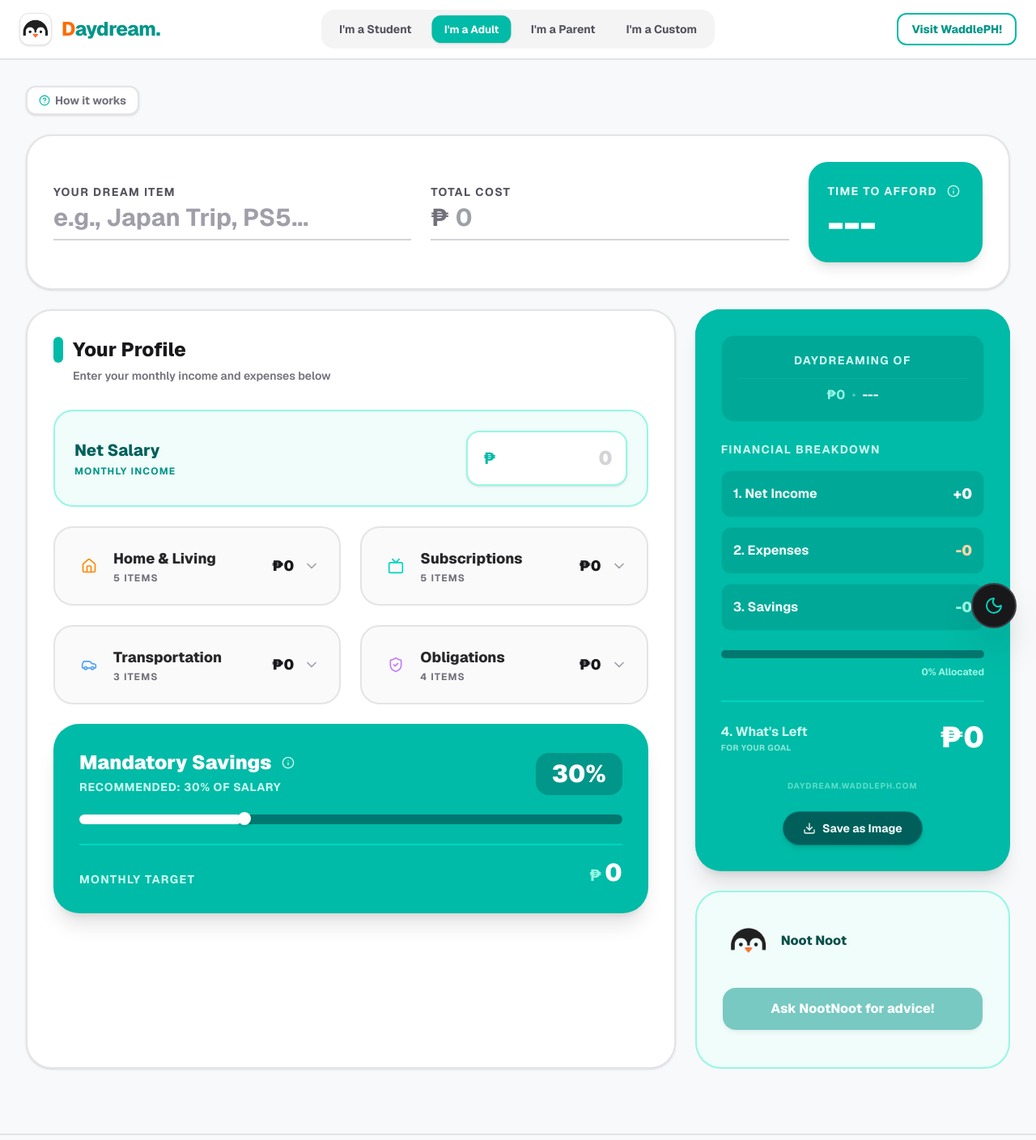
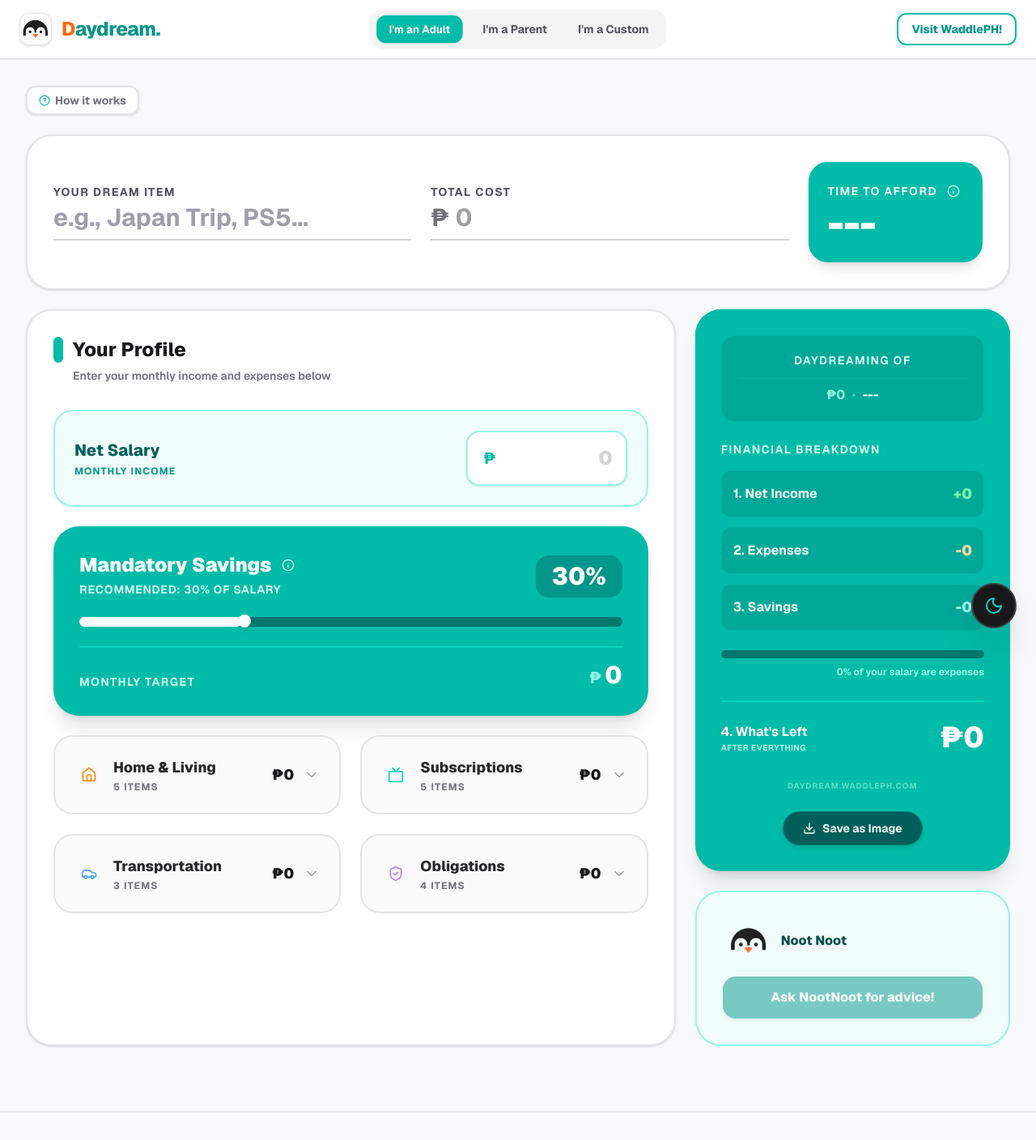
Before and after one commit to neons-amiel/daydream-waddle, a Next.js app: page / in a window 1280 px wide. Shown: the top 1408 px of the page at 81% size. Built offline with nearby package versions, Linux system fonts and the light colour scheme.

Commit message:
1. fixed header options 2. switched mandatory savings to appear first 3. Noot Noot section now has better responsiveness 4. label improvements 5. SEO meta data changed to Daydream Calculator

```diff
--- a/src/app/layout.tsx
+++ b/src/app/layout.tsx
@@ -14,7 +14,7 @@ const geistMono = Geist_Mono({
 
 export const metadata: Metadata = {
   metadataBase: new URL('https://daydream.waddleph.com'),
-  title: "Daydream Calculator by Waddle PH | How long do I have to save?",
+  title: "Daydream Calculator | Waddle PH",
   description: "Calculate how long it takes to afford your dream goal with Daydream. This simple personal finance and savings tracker was built and powered by Waddle PH IT Solutions.",
   keywords: [
     "Daydream Calculator",
@@ -29,15 +29,15 @@ export const metadata: Metadata = {
   creator: "Waddle PH",
   publisher: "Waddle PH",
   openGraph: {
-    title: "Daydream by Waddle PH | Can You Afford It?",
+    title: "Daydream Calculator | Waddle PH",
     description: "Input your income and expenses to see exactly when you can reach your next big goal. A product by Waddle PH.",
-    url: "https://daydream.waddleph.com", // update with your actual domain when deployed
+    url: "https://daydream.waddleph.com",
     siteName: "Daydream by Waddle PH",
     locale: "en_PH",
     type: "website",
     images: [
       {
-        url: "/waddle_banner.svg", // Path relative to public folder (or absolute URL)
+        url: "/waddle_banner.svg",
         width: 1200,
         height: 630,
         alt: "Daydream by Waddle PH Preview",
@@ -48,7 +48,7 @@ export const metadata: Metadata = {
     card: "summary_large_image",
     title: "Daydream by Waddle PH",
     description: "Track your monthly savings and calculate when you can afford your dream purchases.",
-    images: ["/waddle_banner.svg"], // Image for Twitter card
+    images: ["/waddle_banner.svg"],
   },
 };
 export default function RootLayout({ children }: LayoutProps<"/">) {
--- a/src/app/page.tsx
+++ b/src/app/page.tsx
@@ -116,7 +116,7 @@ export default function DaydreamHome() {
           savings: totalSavings,
           leftover,
           timeToAfford: `${timeDisplay.value} ${timeDisplay.unit}`,
-          expenseDetails: expenseBreakdown // <--- Pass itemized data here
+          expenseDetails: expenseBreakdown
         }),
       });
       const data = await res.json();
@@ -237,7 +237,7 @@ export default function DaydreamHome() {
                 <div className="space-y-3">
                   <div className="flex justify-between items-center bg-teal-600/50 dark:bg-teal-800/50 p-3.5 rounded-xl border border-teal-400/30 dark:border-teal-600/50">
                     <span className="font-bold text-teal-50">1. Net Income</span>
-                    <span className="font-black text-white text-lg">+{totalIncome.toLocaleString()}</span>
+                    <span className="font-black text-green-300 text-lg">+{totalIncome.toLocaleString()}</span>
                   </div>
                   <div className="flex justify-between items-center bg-teal-600/50 dark:bg-teal-800/50 p-3.5 rounded-xl border border-teal-400/30 dark:border-teal-600/50">
                     <span className="font-bold text-teal-50">2. Expenses</span>
@@ -258,15 +258,15 @@ export default function DaydreamHome() {
                 </div>
                 <div className="text-right mt-1">
                   <span className={`text-xs font-bold ${isOverBudget ? 'text-red-300' : 'text-teal-200'}`}>
-                    {isOverBudget ? 'Over Budget' : `${expensePercentage.toFixed(0)}% Allocated`}
+                    {isOverBudget ? 'Over Budget' : `${expensePercentage.toFixed(0)}% of your salary are expenses`}
                   </span>
                 </div>
 
                 {/* RESPONSIVE WHAT'S LEFT SECTION */}
                 <div className="mt-6 pt-6 border-t-2 border-teal-400 dark:border-teal-600 flex flex-col lg:flex-row justify-between items-start lg:items-end gap-2 lg:gap-0">
-                  <span className="font-bold text-teal-100 flex flex-col">
+                  <span className="font-bold text-white-100 flex flex-col">
                     <span>4. What's Left</span>
-                    <span className="text-[10px] uppercase tracking-wider opacity-70">For your goal</span>
+                    <span className="text-[10px] uppercase tracking-wider opacity-70">After everything</span>
                   </span>
                   <span className={`text-4xl font-black ${isOverBudget ? 'text-red-500' : 'text-white'}`}>
                     ₱{leftover.toLocaleString(undefined, { maximumFractionDigits: 0 })}
@@ -297,17 +297,18 @@ export default function DaydreamHome() {
             </section>
 
             {/* BENTO: AI Insights */}
-            <section className="bg-teal-50 dark:bg-teal-950/20 p-8 rounded-[2rem] border-2 border-teal-200 dark:border-teal-900/50 relative overflow-hidden flex-1 flex flex-col justify-center transition-colors duration-300">
+            {/* BENTO: AI Insights */}
+            <section className="bg-teal-50 dark:bg-teal-950/20 p-8 rounded-[2rem] border-2 border-teal-200 dark:border-teal-900/50 relative overflow-hidden flex flex-col transition-colors duration-300 h-fit">
               <div className="flex items-center gap-2 mb-4 relative z-10">
-                <div className= " dark:bg-teal-800 p-2 rounded-xl transition-colors duration-300">
-                  <img src="nootnoot.png" width={40} height={40} alt="" className='w-12 h-10 object-contain'/>
+                <div className="dark:bg-teal-800 p-2 rounded-xl transition-colors duration-300">
+                  <img src="nootnoot.png" width={40} height={40} alt="" className="w-12 h-10 object-contain"/>
                 </div>
                 <h3 className="font-extrabold text-teal-900 dark:text-teal-400">Noot Noot</h3>
               </div>
 
-              <div className="relative z-10 min-h-[80px] flex flex-col justify-center">
+              <div className="relative z-10 flex flex-col">
                 {isGeneratingAI ? (
-                  <div className="flex items-center gap-3 text-teal-700 dark:text-teal-400 font-bold">
+                  <div className="flex items-center gap-3 text-teal-700 dark:text-teal-400 font-bold py-2">
                     <Loader2 className="w-5 h-5 animate-spin" />
                     <span>NootNoot is crunching the numbers...</span>
                   </div>
--- a/src/components/AdultCalculator.tsx
+++ b/src/components/AdultCalculator.tsx
@@ -40,7 +40,7 @@ export default function AdultCalculator({
   return (
     <div className="space-y-6">
 
-      {/* SALARY BENTO BOX */}
+      {/* 1. SALARY BENTO BOX */}
       <div className="bg-teal-50 dark:bg-teal-950/20 p-6 rounded-3xl border-2 border-teal-200 dark:border-teal-900/50 flex flex-col md:flex-row justify-between items-start md:items-center gap-4 transition-colors">
         <div>
           <h3 className="font-extrabold text-teal-800 dark:text-teal-400 text-xl">Net Salary</h3>
@@ -59,7 +59,57 @@ export default function AdultCalculator({
         </div>
       </div>
 
-      {/* EXPENSE CATEGORIES GRID WITH ICONS (now accordions - see ExpenseCategoryCard) */}
+      {/* 2. SAVINGS SLIDER BENTO WITH INFO MODAL TRIGGER ("Pay Yourself First") */}
+      <div className="bg-teal-500 dark:bg-teal-700 text-white p-6 md:p-8 rounded-[2rem] shadow-xl transition-colors duration-300">
+        <div className="flex flex-col md:flex-row justify-between items-start md:items-end mb-6 gap-4">
+          <div>
+            <div className="flex items-center gap-2">
+              <h3 className="font-black text-2xl text-white">Mandatory Savings</h3>
+              <button
+                onClick={() => setShowSavingsInfo(true)}
+                className="p-1 rounded-full hover:bg-teal-600 dark:hover:bg-teal-800 text-teal-100 hover:text-white transition-colors"
+                aria-label="More information about Mandatory Savings"
+              >
+                <Info className="w-4 h-4" />
+              </button>
+            </div>
+            <p className="text-sm font-bold text-teal-100 mt-1 uppercase tracking-wider">Recommended: 30% of salary</p>
+          </div>
+          <div className="bg-teal-600 dark:bg-teal-800 px-5 py-2 rounded-2xl">
+             <span className="text-3xl font-black text-white">{savingsPercent}%</span>
+          </div>
+        </div>
+
+        {/* Layered slider */}
+        <div className="relative w-full h-3">
+          <div className="absolute inset-0 bg-teal-700 dark:bg-teal-900 rounded-lg" />
+          <div
+            className="absolute inset-y-0 left-0 bg-white rounded-lg pointer-events-none"
+            style={{ width: `${savingsPercent}%` }}
+          />
+          <input
+            type="range" min="0" max="100" value={savingsPercent}
+            onChange={(e) => setSavingsPercent(Number(e.target.value))}
+            className="absolute inset-0 w-full h-3 appearance-none bg-transparent cursor-pointer outline-none
+              [&::-webkit-slider-runnable-track]:bg-transparent
+              [&::-moz-range-track]:bg-transparent
+              [&::-webkit-slider-thumb]:appearance-none [&::-webkit-slider-thumb]:w-4 [&::-webkit-slider-thumb]:h-4 [&::-webkit-slider-thumb]:rounded-full [&::-webkit-slider-thumb]:bg-white [&::-webkit-slider-thumb]:shadow-md [&::-webkit-slider-thumb]:cursor-pointer [&::-webkit-slider-thumb]:mt-[-2px]
+              [&::-moz-range-thumb]:appearance-none [&::-moz-range-thumb]:w-4 [&::-moz-range-thumb]:h-4 [&::-moz-range-thumb]:rounded-full [&::-moz-range-thumb]:bg-white [&::-moz-range-thumb]:border-0 [&::-moz-range-thumb]:shadow-md [&::-moz-range-thumb]:cursor-pointer"
+          />
+        </div>
+
+        <div className="flex justify-between items-end mt-6 pt-4 border-t-2 border-teal-400 dark:border-teal-600">
+          <span className="font-bold text-teal-100 uppercase tracking-widest text-sm">Monthly Target</span>
+          <div className="flex items-baseline gap-1">
+            <span className="text-xl font-bold text-teal-200">₱</span>
+            <span className="text-3xl font-black text-white">
+              {(parseNum(salary) * (savingsPercent / 100)).toLocaleString(undefined, { maximumFractionDigits: 0 })}
+            </span>
+          </div>
+        </div>
+      </div>
+
+      {/* 3. EXPENSE CATEGORIES GRID WITH ICONS */}
       <div className="grid grid-cols-1 md:grid-cols-2 gap-6 items-start">
 
         <ExpenseCategoryCard
@@ -121,56 +171,6 @@ export default function AdultCalculator({
 
       </div>
 
-      {/* SAVINGS SLIDER BENTO WITH INFO MODAL TRIGGER */}
-      <div className="bg-teal-500 dark:bg-teal-700 text-white p-6 md:p-8 rounded-[2rem] shadow-xl mt-4 transition-colors duration-300">
-        <div className="flex flex-col md:flex-row justify-between items-start md:items-end mb-6 gap-4">
-          <div>
-            <div className="flex items-center gap-2">
-              <h3 className="font-black text-2xl text-white">Mandatory Savings</h3>
-              <button
-                onClick={() => setShowSavingsInfo(true)}
-                className="p-1 rounded-full hover:bg-teal-600 dark:hover:bg-teal-800 text-teal-100 hover:text-white transition-colors"
-                aria-label="More information about Mandatory Savings"
-              >
-                <Info className="w-4 h-4" />
-              </button>
-            </div>
-            <p className="text-sm font-bold text-teal-100 mt-1 uppercase tracking-wider">Recommended: 30% of salary</p>
-          </div>
-          <div className="bg-teal-600 dark:bg-teal-800 px-5 py-2 rounded-2xl">
-             <span className="text-3xl font-black text-white">{savingsPercent}%</span>
-          </div>
-        </div>
-
-        {/* Layered slider: background track + white fill bar behind the thumb + invisible native input on top for interaction */}
-        <div className="relative w-full h-3">
-          <div className="absolute inset-0 bg-teal-700 dark:bg-teal-900 rounded-lg" />
-          <div
-            className="absolute inset-y-0 left-0 bg-white rounded-lg pointer-events-none"
-            style={{ width: `${savingsPercent}%` }}
-          />
-          <input
-            type="range" min="0" max="100" value={savingsPercent}
-            onChange={(e) => setSavingsPercent(Number(e.target.value))}
-            className="absolute inset-0 w-full h-3 appearance-none bg-transparent cursor-pointer outline-none
-              [&::-webkit-slider-runnable-track]:bg-transparent
-              [&::-moz-range-track]:bg-transparent
-              [&::-webkit-slider-thumb]:appearance-none [&::-webkit-slider-thumb]:w-4 [&::-webkit-slider-thumb]:h-4 [&::-webkit-slider-thumb]:rounded-full [&::-webkit-slider-thumb]:bg-white [&::-webkit-slider-thumb]:shadow-md [&::-webkit-slider-thumb]:cursor-pointer [&::-webkit-slider-thumb]:mt-[-2px]
-              [&::-moz-range-thumb]:appearance-none [&::-moz-range-thumb]:w-4 [&::-moz-range-thumb]:h-4 [&::-moz-range-thumb]:rounded-full [&::-moz-range-thumb]:bg-white [&::-moz-range-thumb]:border-0 [&::-moz-range-thumb]:shadow-md [&::-moz-range-thumb]:cursor-pointer"
-          />
-        </div>
-
-        <div className="flex justify-between items-end mt-6 pt-4 border-t-2 border-teal-400 dark:border-teal-600">
-          <span className="font-bold text-teal-100 uppercase tracking-widest text-sm">Monthly Target</span>
-          <div className="flex items-baseline gap-1">
-            <span className="text-xl font-bold text-teal-200">₱</span>
-            <span className="text-3xl font-black text-white">
-              {(parseNum(salary) * (savingsPercent / 100)).toLocaleString(undefined, { maximumFractionDigits: 0 })}
-            </span>
-          </div>
-        </div>
-      </div>
-
       {/* RENDER SAVINGS INFO MODAL */}
       <SavingsInfoModal isOpen={showSavingsInfo} onClose={() => setShowSavingsInfo(false)} />
 
--- a/src/components/Header.tsx
+++ b/src/components/Header.tsx
@@ -4,7 +4,7 @@ import React, { useState, useEffect } from 'react';
 import Image from 'next/image';
 import { Menu, X, ExternalLink } from 'lucide-react';
 
-type Profile = 'Student' | 'Adult' | 'Parent' | 'Custom';
+type Profile = 'Adult' | 'Parent' | 'Custom';
 
 interface HeaderProps {
   activeProfile: Profile;
@@ -24,7 +24,7 @@ export default function Header({ activeProfile, setActiveProfile }: HeaderProps)
     return () => window.removeEventListener('scroll', handleScroll);
   }, []);
 
-  const profiles: Profile[] = ['Student', 'Adult', 'Parent', 'Custom'];
+  const profiles: Profile[] = ['Adult', 'Parent', 'Custom'];
 
   return (
     <header
@@ -73,7 +73,7 @@ export default function Header({ activeProfile, setActiveProfile }: HeaderProps)
                     : 'text-zinc-600 hover:text-zinc-900 dark:text-zinc-400 dark:hover:text-zinc-100 hover:bg-zinc-200 dark:hover:bg-zinc-700'
                 }`}
               >
-                I'm a {profile}
+                {profile === 'Adult' ? "I'm an Adult" : `I'm a ${profile}`}
               </li>
             ))}
           </ul>
@@ -109,13 +109,7 @@ export default function Header({ activeProfile, setActiveProfile }: HeaderProps)
       {mobileMenuOpen && (
         <div className="md:hidden absolute top-full left-0 w-full bg-white dark:bg-zinc-900 border-b-2 border-zinc-200 dark:border-zinc-800 shadow-xl py-6 px-6 animate-fadeIn space-y-6">
           <div>
-            <div className="flex justify-between items-center mb-3">
-              <p className="text-xs font-bold text-zinc-400 uppercase tracking-widest">Select Profile</p>
-              {/* Subtle active profile tag inside the open drawer */}
-              <span className="text-xs font-extrabold text-teal-600 dark:text-teal-400 bg-teal-50 dark:bg-teal-950/40 px-2.5 py-1 rounded-lg border border-teal-200 dark:border-teal-900">
-                Active: {activeProfile}
-              </span>
-            </div>
+            <p className="text-xs font-bold text-zinc-400 uppercase tracking-widest mb-3">Select Profile</p>
 
             <ul className="flex flex-col gap-2">
               {profiles.map((profile) => (
@@ -131,7 +125,7 @@ export default function Header({ activeProfile, setActiveProfile }: HeaderProps)
                       : 'bg-zinc-100 dark:bg-zinc-800 text-zinc-700 dark:text-zinc-300'
                   }`}
                 >
-                  <span>I'm a {profile}</span>
+                  <span>{profile === 'Adult' ? "I'm an Adult" : `I'm a ${profile}`}</span>
                   {activeProfile === profile && <span className="w-2 h-2 rounded-full bg-white"></span>}
                 </li>
               ))}
--- a/src/components/HowItWorksModal.tsx
+++ b/src/components/HowItWorksModal.tsx
@@ -26,9 +26,9 @@ export default function HowItWorksModal({ isOpen, onClose }: HowItWorksModalProp
         {/* Modal Header */}
         <div className="flex items-center gap-3 mb-4">
           <div className="p-2.5 rounded-2xl text-teal-600 dark:text-teal-400">
-            <Sparkles className="w-6 h-6" />
+            <Sparkles className="lg:w-6 lg:h-6 w-5 h-5" />
           </div>
-          <h3 className="text-xl font-extrabold text-zinc-900 dark:text-zinc-100">How Daydream Works</h3>
+          <h3 className="lg:text-xl text-md font-extrabold text-zinc-900 dark:text-zinc-100">How Daydream Works</h3>
         </div>
 
         {/* Simple, Human Copy */}
```
